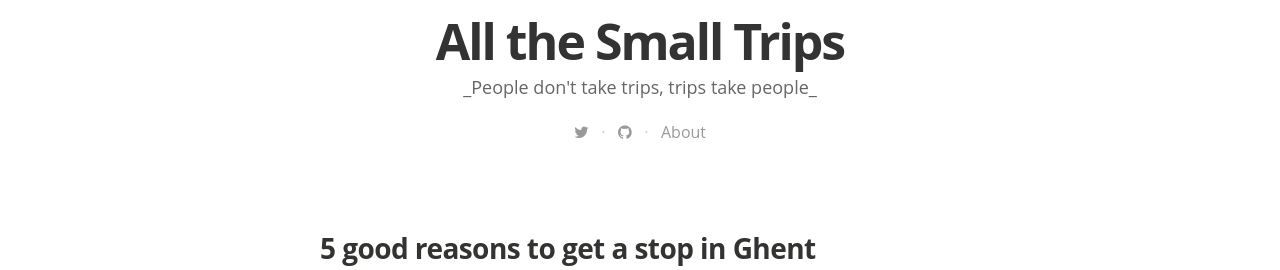
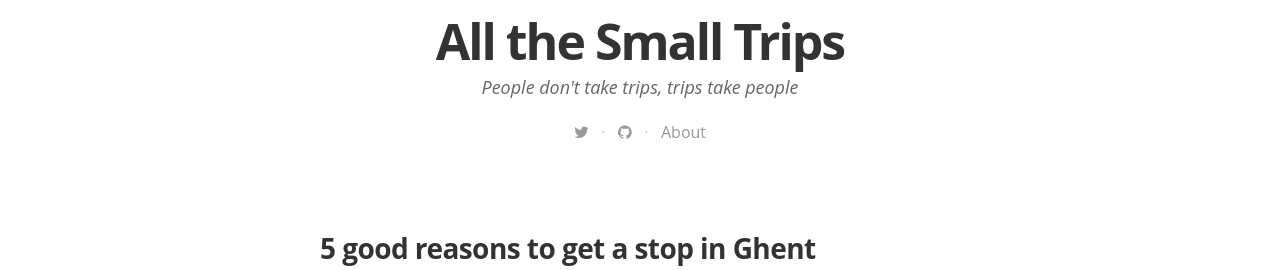
Before and after one commit to enicasoldo/allthesmalltrips.life, a Jekyll site: the page built from index.html, in a window 1280 px wide. Shown: the part 518-788 px from the top of the page. Built offline with Jekyll 4.4.1, drawn with Linux system fonts in a browser that asks for light colours; nearby versions of some CDN libraries; some web fonts are replaced; the list of posts is cut into pages by our own code.

```diff
--- a/_config.yml
+++ b/_config.yml
@@ -5,7 +5,7 @@ gems:
 
 # Site settings
 title: "All the Small Trips"
-description: "_People don't take trips, trips take people_"
+description: "<i>People don't take trips, trips take people</i>"
 
 email: enicasoldo@gmail.com
 #blog logo
```
